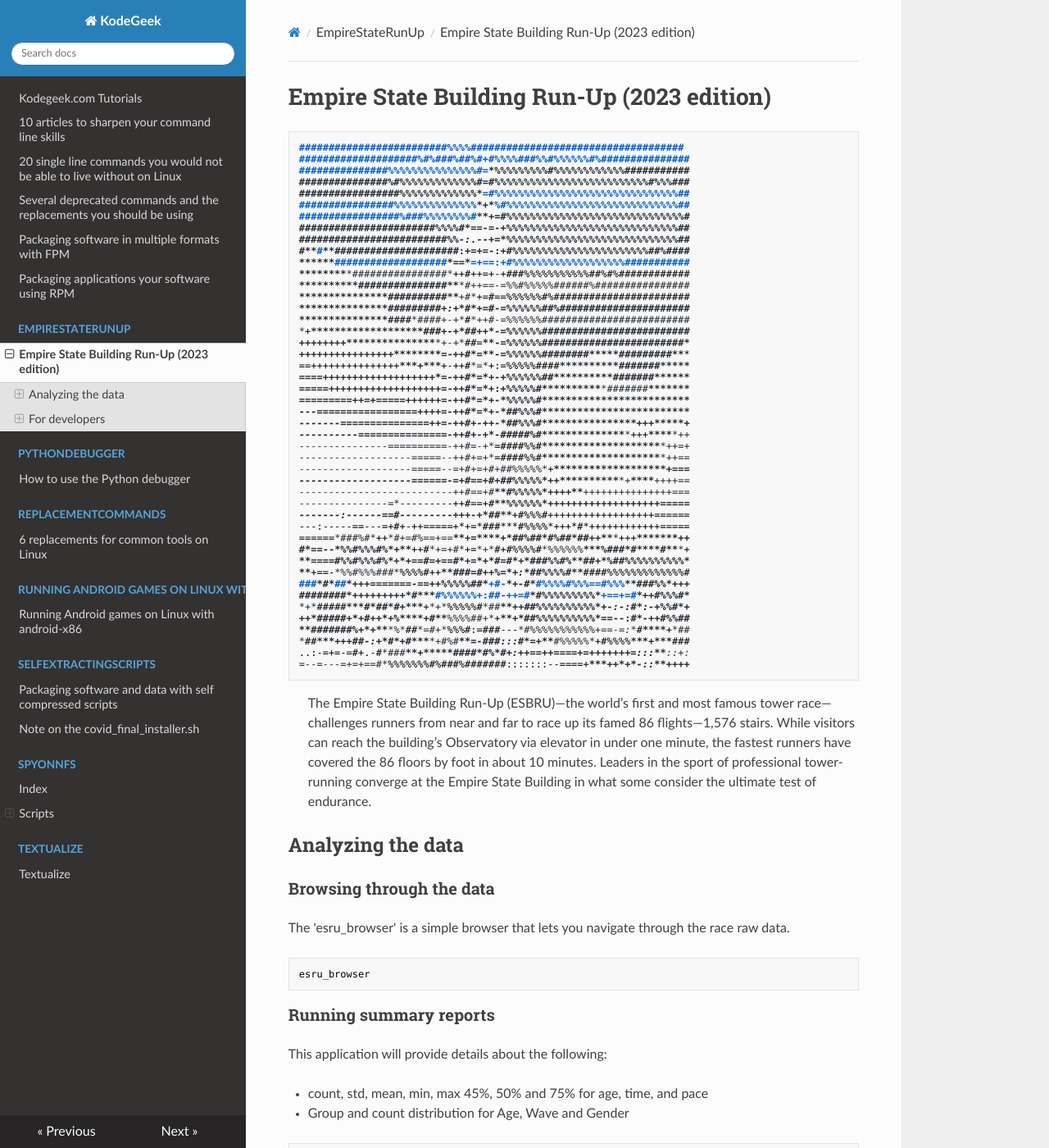
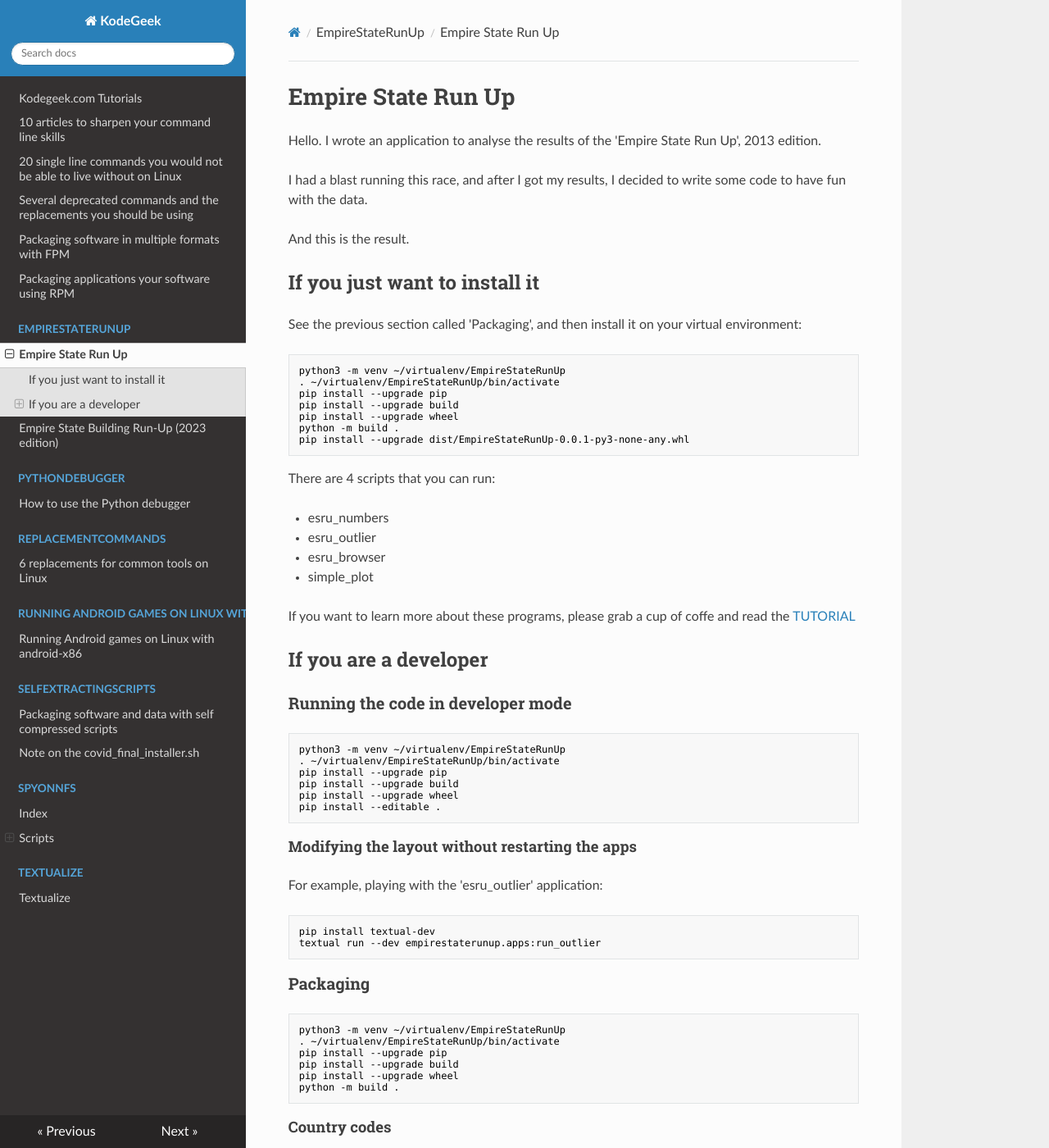
Before and after one commit to josevnz/tutorials, an MkDocs documentation site: the page built from docs/EmpireStateRunUp/README.md, in a window 1280 px wide and 1400 px high. Shown: the whole window at 82% size. Built offline with MkDocs 1.6.1, drawn with Linux system fonts in a browser that asks for light colours; nearby versions of some CDN libraries; some of the changed text lies outside the part shown.

Commit message:
Tutorial updates

````diff
--- a/docs/EmpireStateRunUp/README.md
+++ b/docs/EmpireStateRunUp/README.md
@@ -1,115 +1,35 @@
-# Empire State Building Run-Up (2023 edition)
-```
-#########################%%%%####################################
-####################%#%###%##%#+#%%%%###%%#%%%%%%#%###############
-###############%%%%%%%%%%%%%%%#=*%%%%%%%%%#%%%%%%%%%%%%###########
-###############%#%%%%%%%%%%%%%#=#%%%%%%%%%%%%%%%%%%%%%%%%%%#%%%###
-#################%%%%%%%%%%%%%*=#%%%%%%%%%%%%%%%%%%%%%%%%%%%%%%%##
-################%%%%%%%%%%%%%%*+*%#%%%%%%%%%%%%%%%%%%%%%%%%%%%%%##
-#################%###%%%%%%%%#**+=#%%%%%%%%%%%%%%%%%%%%%%%%%%%%%%#
-#######################%%%%#*==-=-+%%%%%%%%%%%%%%%%%%%%%%%%%%%%%##
-#########################%%-:.--+=*%%%%%%%%%%%%%%%%%%%%%%%%%%%%%##
-#**#**#####################:+=+=-:+#%%%%%%%%%%%%%%%%%%%%%%%##%####
-******###################*==*=+==:+#%%%%%%%%%%%%%%%%%%%###########
-*********################*++#++=+-+###%%%%%%%%%%%##%#%############
-**********###############***#++==-=%%#%%%%%######%################
-***************##########**+#*+=#==%%%%%%#%#######################
-***************#########+:+*#*+=#-=%%%%%%##%######################
-***************####*####+-+*#*++#-=%%%%%%#########################
-*+*******************###+-+*##++*-=%%%%%%#########################
-++++++++****************+-+*##=**-=%%%%%%########################*
-++++++++++++++++********=-++#*=**-=%%%%%%########*****#########***
-==+++++++++++++++***+***+-++#*=*+:=%%%%%####**********#######*****
-====+++++++++++++++++++*=-++#*=*+-+%%%%%%##**********#######******
-=====+++++++++++++++++++=-++#*=*+:+%%%%%#***********#######*******
-=========++=+=====++++++=-++#*=*+-*%%%%%#*************************
----=================++++=-++#*=*+-*##%%%#*************************
--------===============++=-++#+-++-*##%%%#****************+++*****+
-----------===============-++#+-+*-#####%#***************+++*****++
----------------==========-++#=-+*=####%%#*********************++=+
--------------------=====--++#+=+*=####%%#*********************++==
--------------------=====--=+#+=+#+##%%%%%*+*******************+===
--------------------======-=+#==+#+##%%%%%*++***********+****++++==
---------------------------++#==+#**#%%%%%*++++**+++++++++++++++===
----------------=*---------++#==+#**%%%%%%*+++++++++++++++++++=====
--------:------==#---------+++-+*##**+#%%%#++++++++++++++++++======
----:-----==---=+#+-++=====+*+=*###***#%%%%*+++*#*++++++++++++=====
-======*###%#*++*#+=#%==+==**+=****+*##%##*#%##*##++***+++*******++
-#*==--*%%#%%%#%*+**++#*+=+#*+=*+*#+#%%%%#*%%%%%%***%###*#****#***+
-**====#%%#%%%#%*+*+==#=+==#*+=*+*#=#*+*###%%#%**##+*%##%%%%%%%%%%*
-**+==-*%%#%%%###*%%%%#++**###=#++%=*+:*##%%%%#**####%%%%%%%%%%%%%#
-###*#*##*+++=======-==++%%%%%##*+#-*+-#*#%%%%#%%%==#%%%**###%%*+++
-########*+++++++++*#***#%%%%%%+:##-++=#*#%%%%%%%%%*+==+=#*++#%%%#*
-*+*#####***#*##*#+***+*+*%%%%%#*##**++##%%%%%%%%%%*+-:-:#*:-+%%#*+
-++*#####+*+#++*+%****+#**%%%%##+*+**+*##%%%%%%%%%%*==--:#*-++#%%##
-**#######%+*+***%*##*=#+*%%%#:=###---*#%%%%%%%%%%%+==-=:*#****+*##
-*##***+++##-:+*#*+#****+#%#**=-###:::#*=+**#%%%%%*+#%%%%***+***###
-..:-=+=-=#+.-#*###**+*****####*#%*#+:++==++====+=+++++++=:::**::+:
-=--=---=+=+==#*%%%%%%%#%###%#######:::::::--====+***++*+*-::**++++
+# Empire State Run Up
+
+Hello. I wrote an application to analyse the results of the 'Empire State Run Up', 2013 edition.
+
+I had a blast running this race, and after I got my results, I decided to write some code to have fun with the data.
+
+And this is the result.
+
+## If you just want to install it
+
+See the previous section called 'Packaging', and then install it on your virtual environment:
+
+```shell
+python3 -m venv ~/virtualenv/EmpireStateRunUp
+. ~/virtualenv/EmpireStateRunUp/bin/activate
+pip install --upgrade pip
+pip install --upgrade build
+pip install --upgrade wheel
+python -m build .
+pip install --upgrade dist/EmpireStateRunUp-0.0.1-py3-none-any.whl
 ```
 
-> The Empire State Building Run-Up (ESBRU)—the world’s first and most famous tower race—challenges runners from near and far to race up its famed 86 flights—1,576 stairs.
-> While visitors can reach the building’s Observatory via elevator in under one minute, the fastest runners have covered the 86 floors by foot in about 10 minutes.
-> Leaders in the sport of professional tower-running converge at the Empire State Building in what some consider the ultimate test of endurance.
+There are 4 scripts that you can run:
 
-## Analyzing the data
+* esru_numbers
+* esru_outlier
+* esru_browser
+* simple_plot
 
-### Browsing through the data
+If you want to learn more about these programs, please grab a cup of coffe and read the [TUTORIAL](TUTORIAL.md)
 
-The 'esru_browser' is a simple browser that lets you navigate through the race raw data.
-
-```shell
-esru_browser
-```
-
-### Running summary reports
-
-This application will provide details about the following:
-
-* count, std, mean, min, max 45%, 50% and 75% for age, time, and pace
-* Group and count distribution for Age,  Wave and Gender
-
-```shell
-esru_numbers
-```
-
-### Finding outliers
-
-This application uses the Z-score to find the outliers for several metrics for this race
-
-```shell
-esru_outlier
-```
-
-### A few plot graphics for you
-
-The `simple_plot` application offers a few plot graphics to help you visualize the data.
-
-#### Age plots
-
-The program can generate two flavors
-
-![](age_plot.png)
-
-![](age_histogram.png)
-
-#### Participants per country plot
-
-![](participants_per_country.png)
-
-#### Gender distribution
-
-![](gender_distribution.png)
-
-## For developers
-
-### Normalizing the data
-
-Data is not ready to be used (like CSV) so I saved it into a TXT one page at the time, and then did some massaging:
-
-```shell
-es_normalizer --rawfile /home/josevnz/tutorials/docs/EmpireStateRunUp/raw_data.txt /home/josevnz/tutorials/docs/EmpireStateRunUp/empirestaterunup/results-2023.csv
-```
+## If you are a developer
 
 ### Running the code in developer mode
 
````
Also changed, not shown: docs/EmpireStateRunUp/TUTORIAL.md (added, +458 -0 lines), docs/EmpireStateRunUp/esru_browser.png (added), docs/EmpireStateRunUp/esru_numbers.png (added).
